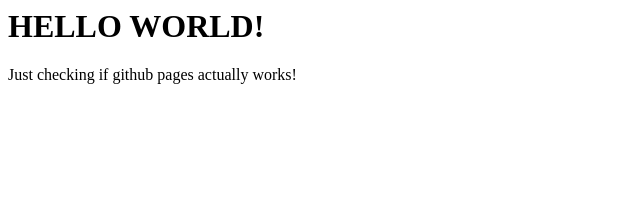
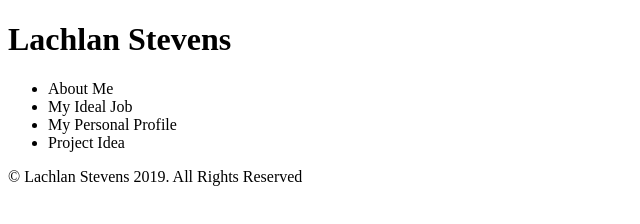
Before and after one commit to lachlan-stevens/lachlan-stevens.github.io, a plain HTML site: page index.html in a window 1280 px wide. Shown: the whole page, without its empty margins (0-640 px from the left). Drawn offline with Linux system fonts and the light colour scheme.

Commit message:
added basic template to index.html, added mockup picture for project idea.

```diff
--- a/index.html
+++ b/index.html
@@ -1,3 +1,28 @@
-<h1>HELLO WORLD!</h1>
-
-<p>Just checking if github pages actually works!</p>
+<!DOCTYPE html>
+<html>
+    <head>
+        <title>Lachlan Stevens - an IT student</title>
+    </head>
+    <body>
+        <header>
+            <h1>Lachlan Stevens</h1>
+        </header>
+        <nav>
+            <ul>
+                <li>About Me</li>
+                <li>My Ideal Job</li>
+                <li>My Personal Profile</li>
+                <li>Project Idea</li>
+            </ul>
+        </nav>
+        <main>
+            <section id="about-me"></section>
+            <section id="ideal-job"></section>
+            <section id="personal-profile"></section>
+            <section id="project-idea"></section>
+        </main>
+        <footer>
+            <p id="copy-info">&copy Lachlan Stevens 2019. All Rights Reserved</p>
+        </footer>
+    </body>
+</html>
```
Also changed, not shown: wyd_push_mockup.png (added).
